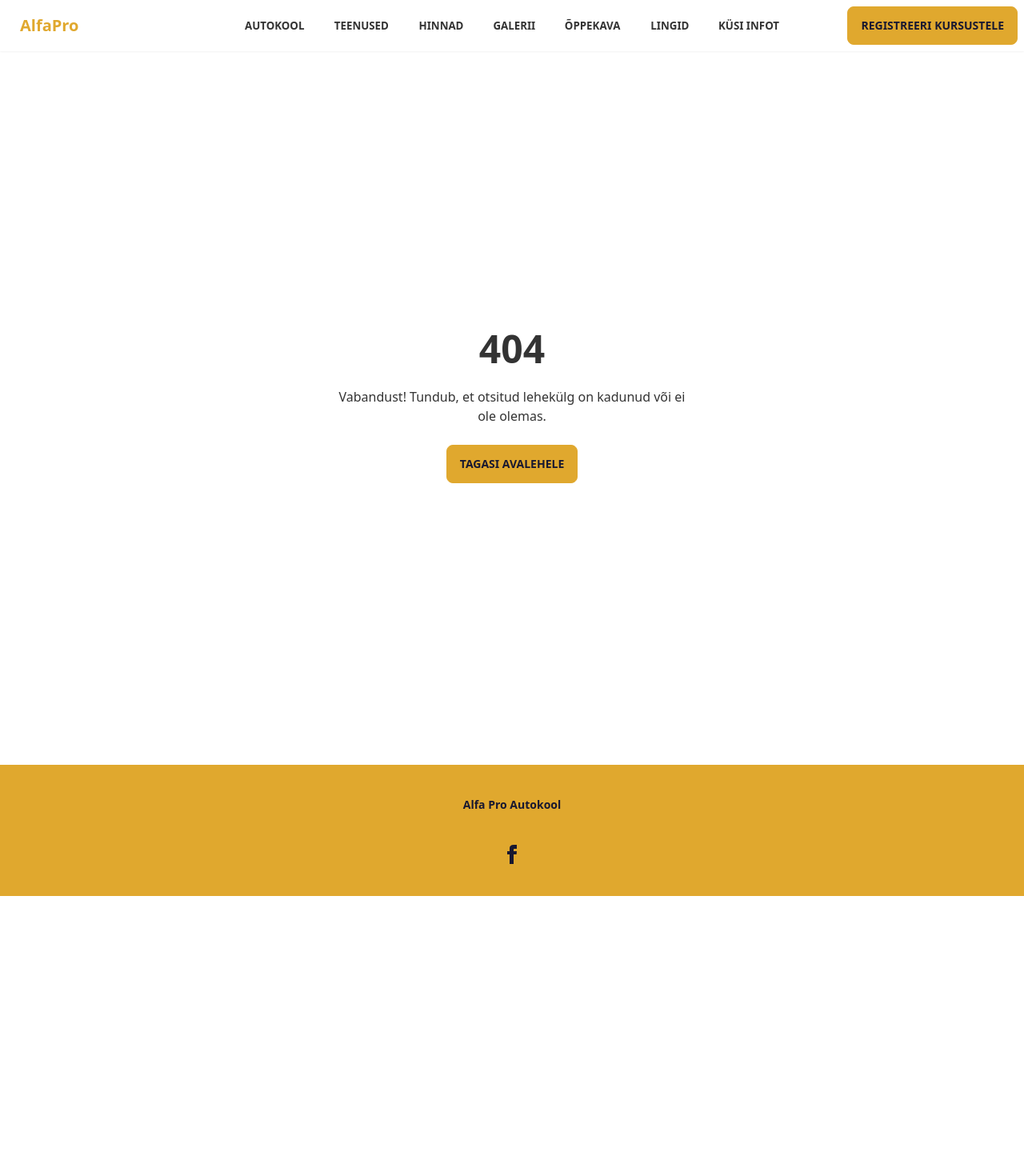
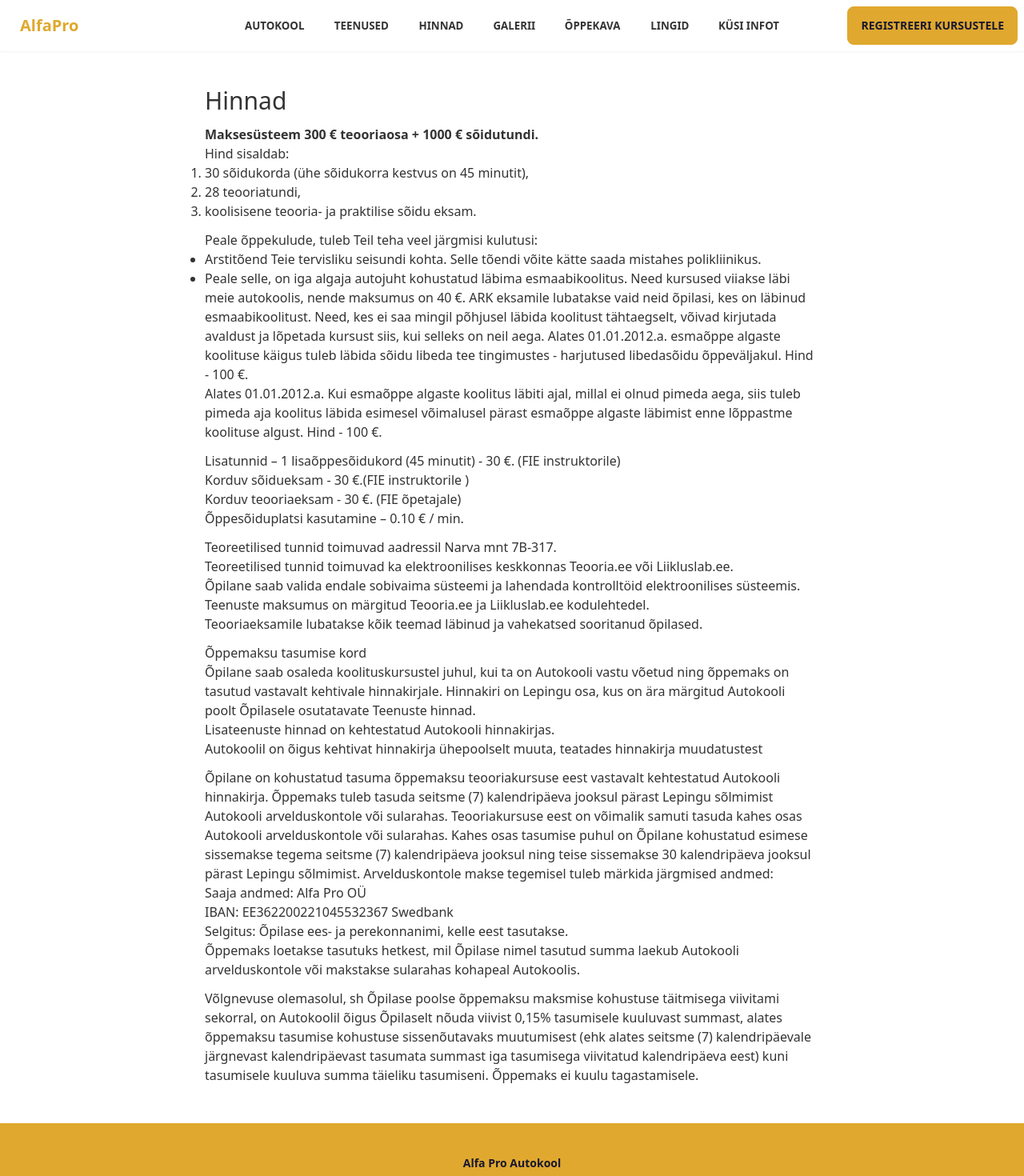
Before and after one commit to Appstatis/alfapro, a Next.js app: page /hinnad in a window 1280 px wide. Before the commit this address had no page. Shown: the top 1470 px of the page at 80% size. Before the commit the page ends 1120 px from the top, so only its background shows below. Built offline with nearby package versions, Linux system fonts and the light colour scheme.

Commit message:
Hinnad page implementation
This page only includes text information.

```diff
--- /dev/null
+++ b/src/pages/hinnad.tsx
@@ -0,0 +1,121 @@
+const Hinnad = () => {
+  return (
+    <>
+      <h1 className="text-3xl">Hinnad</h1>
+      <section>
+        <p className="font-bold">
+          Maksesüsteem 300 € teooriaosa + 1000 € sõidutundi.
+        </p>
+        <div>
+          <p>Hind sisaldab:</p>
+          <ol className="list-decimal">
+            <li>30 sõidukorda (ühe sõidukorra kestvus on 45 minutit),</li>
+            <li>28 teooriatundi,</li>
+            <li>koolisisene teooria- ja praktilise sõidu eksam.</li>
+          </ol>
+        </div>
+      </section>
+      <section>
+        <p>Peale õppekulude, tuleb Teil teha veel järgmisi kulutusi:</p>
+        <ol className="list-disc">
+          <li>
+            Arstitõend Teie tervisliku seisundi kohta. Selle tõendi võite kätte
+            saada mistahes polikliinikus.
+          </li>
+          <li>
+            Peale selle, on iga algaja autojuht kohustatud läbima
+            esmaabikoolitus. Need kursused viiakse läbi meie autokoolis, nende
+            maksumus on 40 €. ARK eksamile lubatakse vaid neid õpilasi, kes on
+            läbinud esmaabikoolitust. Need, kes ei saa mingil põhjusel läbida
+            koolitust tähtaegselt, võivad kirjutada avaldust ja lõpetada kursust
+            siis, kui selleks on neil aega. Alates 01.01.2012.a. esmaõppe
+            algaste koolituse käigus tuleb läbida sõidu libeda tee tingimustes -
+            harjutused libedasõidu õppeväljakul. Hind - 100 €.
+          </li>
+        </ol>
+        <p>
+          Alates 01.01.2012.a. Kui esmaõppe algaste koolitus läbiti ajal, millal
+          ei olnud pimeda aega, siis tuleb pimeda aja koolitus läbida esimesel
+          võimalusel pärast esmaõppe algaste läbimist enne lõppastme koolituse
+          algust. Hind - 100 €.
+        </p>
+      </section>
+      <section>
+        <p>
+          Lisatunnid – 1 lisaõppesõidukord (45 minutit) - 30 €. (FIE
+          instruktorile)
+        </p>
+        <p>Korduv sõidueksam - 30 €.(FIE instruktorile )</p>
+        <p>Korduv teooriaeksam - 30 €. (FIE õpetajale)</p>
+        <p>Õppesõiduplatsi kasutamine – 0.10 € / min.</p>
+      </section>
+      <section>
+        <p>Teoreetilised tunnid toimuvad aadressil Narva mnt 7B-317.</p>
+        <p>
+          Teoreetilised tunnid toimuvad ka elektroonilises keskkonnas Teooria.ee
+          või Liikluslab.ee.
+        </p>
+        <p>
+          Õpilane saab valida endale sobivaima süsteemi ja lahendada
+          kontrolltöid elektroonilises süsteemis.
+        </p>
+        <p>
+          Teenuste maksumus on märgitud Teooria.ee ja Liikluslab.ee
+          kodulehtedel.
+        </p>
+        <p>
+          Teooriaeksamile lubatakse kõik teemad läbinud ja vahekatsed sooritanud
+          õpilased.
+        </p>
+      </section>
+      <section>
+        <p>Õppemaksu tasumise kord</p>
+        <p>
+          Õpilane saab osaleda koolituskursustel juhul, kui ta on Autokooli
+          vastu võetud ning õppemaks on tasutud vastavalt kehtivale
+          hinnakirjale. Hinnakiri on Lepingu osa, kus on ära märgitud Autokooli
+          poolt Õpilasele osutatavate Teenuste hinnad.
+        </p>
+        <p>Lisateenuste hinnad on kehtestatud Autokooli hinnakirjas.</p>
+        <p>
+          Autokoolil on õigus kehtivat hinnakirja ühepoolselt muuta, teatades
+          hinnakirja muudatustest
+        </p>
+      </section>
+      <section>
+        <p>
+          Õpilane on kohustatud tasuma õppemaksu teooriakursuse eest vastavalt
+          kehtestatud Autokooli hinnakirja. Õppemaks tuleb tasuda seitsme (7)
+          kalendripäeva jooksul pärast Lepingu sõlmimist Autokooli
+          arvelduskontole või sularahas. Teooriakursuse eest on võimalik samuti
+          tasuda kahes osas Autokooli arvelduskontole või sularahas. Kahes osas
+          tasumise puhul on Õpilane kohustatud esimese sissemakse tegema seitsme
+          (7) kalendripäeva jooksul ning teise sissemakse 30 kalendripäeva
+          jooksul pärast Lepingu sõlmimist. Arvelduskontole makse tegemisel
+          tuleb märkida järgmised andmed:
+        </p>
+        <p>Saaja andmed: Alfa Pro OÜ</p>
+        <p>IBAN: EE362200221045532367 Swedbank</p>
+        <p>Selgitus: Õpilase ees- ja perekonnanimi, kelle eest tasutakse.</p>
+        <p>
+          Õppemaks loetakse tasutuks hetkest, mil Õpilase nimel tasutud summa
+          laekub Autokooli arvelduskontole või makstakse sularahas kohapeal
+          Autokoolis.
+        </p>
+      </section>
+      <section>
+        <p>
+          Võlgnevuse olemasolul, sh Õpilase poolse õppemaksu maksmise kohustuse
+          täitmisega viivitami sekorral, on Autokoolil õigus Õpilaselt nõuda
+          viivist 0,15% tasumisele kuuluvast summast, alates õppemaksu tasumise
+          kohustuse sissenõutavaks muutumisest (ehk alates seitsme (7)
+          kalendripäevale järgnevast kalendripäevast tasumata summast iga
+          tasumisega viivitatud kalendripäeva eest) kuni tasumisele kuuluva
+          summa täieliku tasumiseni. Õppemaks ei kuulu tagastamisele.
+        </p>
+      </section>
+    </>
+  );
+};
+
+export default Hinnad;
```
